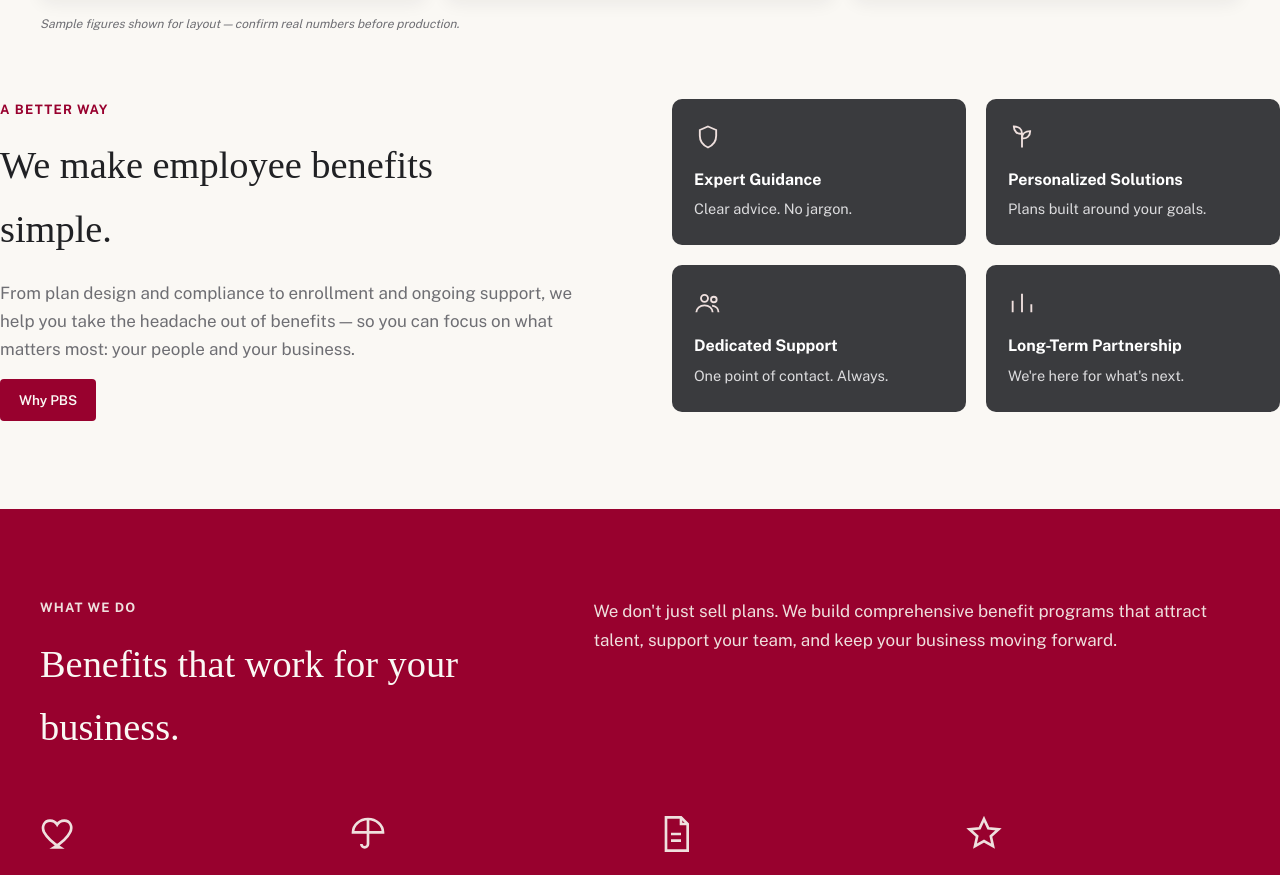
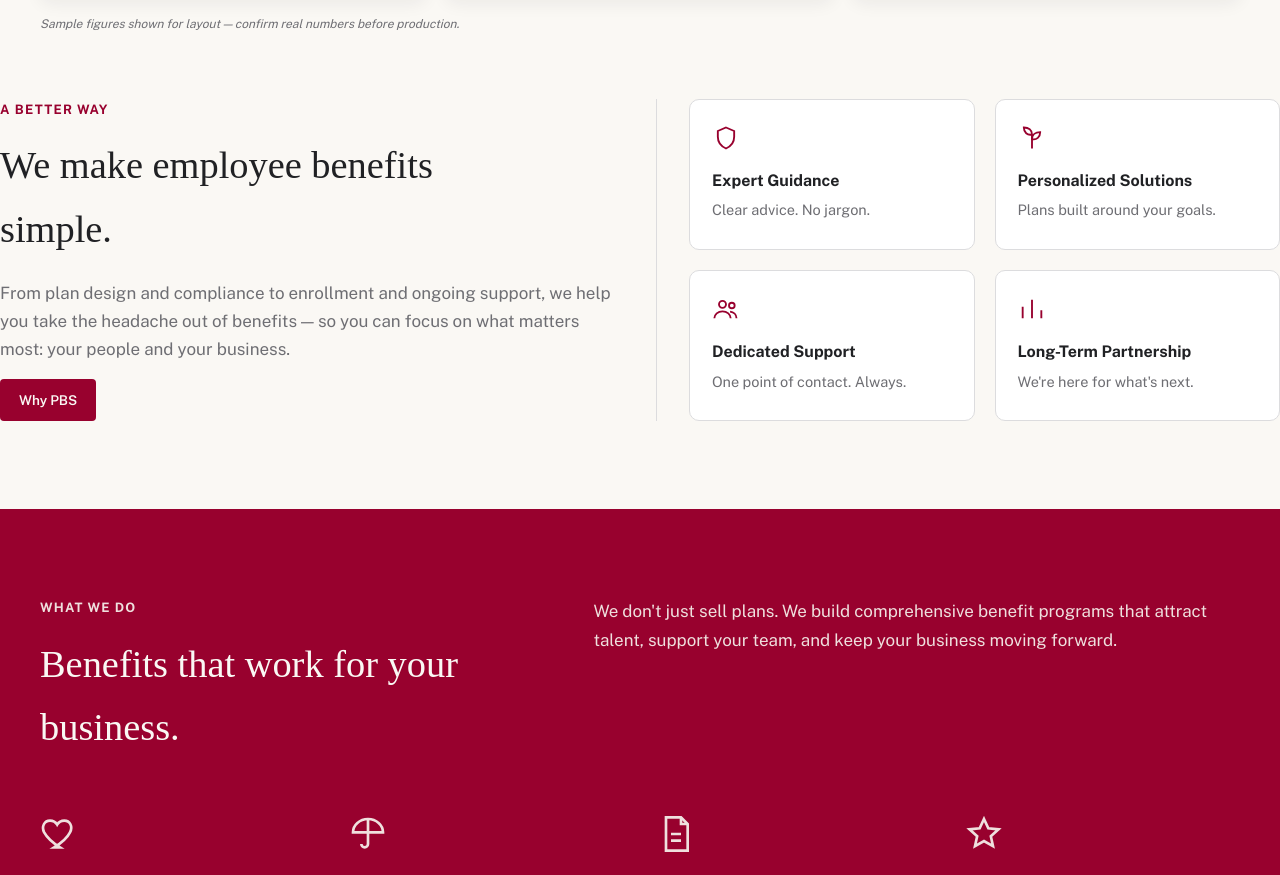
Before and after one commit to Mcart86/pbs-website, a plain HTML site: page index.html in a window 1280 px wide. Shown: the part 897-1772 px from the top of the page. Drawn offline with nearby package versions, Linux system fonts and the light colour scheme; a web font is replaced by a local one.

Commit message:
Editorial tab: lighten Why PBS cards to white/bordered (fix color-rhythm heaviness), add vertical divider between columns (fix height mismatch)

```diff
--- a/index.html
+++ b/index.html
@@ -103,7 +103,7 @@
   #tab-editorial .hero-photo{position:relative;background:var(--brown);}
   #tab-editorial .hero-photo .photo-placeholder{position:absolute;inset:0;border:none;}
 
-  #tab-editorial .why-grid{display:grid;grid-template-columns:1fr 1fr;gap:64px;align-items:start;padding:88px 0;}
+  #tab-editorial .why-grid{display:grid;grid-template-columns:1fr 1fr;gap:32px;align-items:stretch;padding:88px 0;}
   #tab-editorial .why-grid h2{font-size:clamp(30px,3vw,40px);max-width:15ch;}
   #tab-editorial .why-list{list-style:none;margin:0;padding:0;display:grid;grid-template-columns:1fr 1fr;gap:28px 32px;}
   #tab-editorial .why-list li h4{font-size:16px;margin:0 0 4px;font-weight:700;}
@@ -137,16 +137,13 @@
 
   #tab-editorial .why-grid{padding-top:24px;}
   #tab-editorial .why-grid h2{max-width:none;}
-  #tab-editorial .why-list{gap:20px;}
-  #tab-editorial .why-list li{background:var(--brown);border-radius:10px;padding:24px 22px;}
-  #tab-editorial .why-list li .icon{color:var(--rose);}
-  #tab-editorial .why-list li h4{color:#fff;}
-  #tab-editorial .why-list li p{color:var(--stone-light);}
+  #tab-editorial .why-list{gap:20px;border-left:1px solid var(--stone-light);padding-left:32px;}
+  #tab-editorial .why-list li{background:#fff;border:1px solid var(--stone-light);border-radius:10px;padding:24px 22px;}
 
   @media (max-width:900px){
     #tab-editorial .hero-grid, #tab-editorial .why-grid, #tab-editorial .what-we-do-grid, #tab-editorial .mission{grid-template-columns:1fr;}
     #tab-editorial .hero-photo{min-height:280px;}
-    #tab-editorial .why-list{grid-template-columns:1fr;}
+    #tab-editorial .why-list{grid-template-columns:1fr;border-left:none;padding-left:0;margin-top:8px;}
     #tab-editorial .wwd-card-grid{grid-template-columns:repeat(2,1fr);}
   }
 
```
